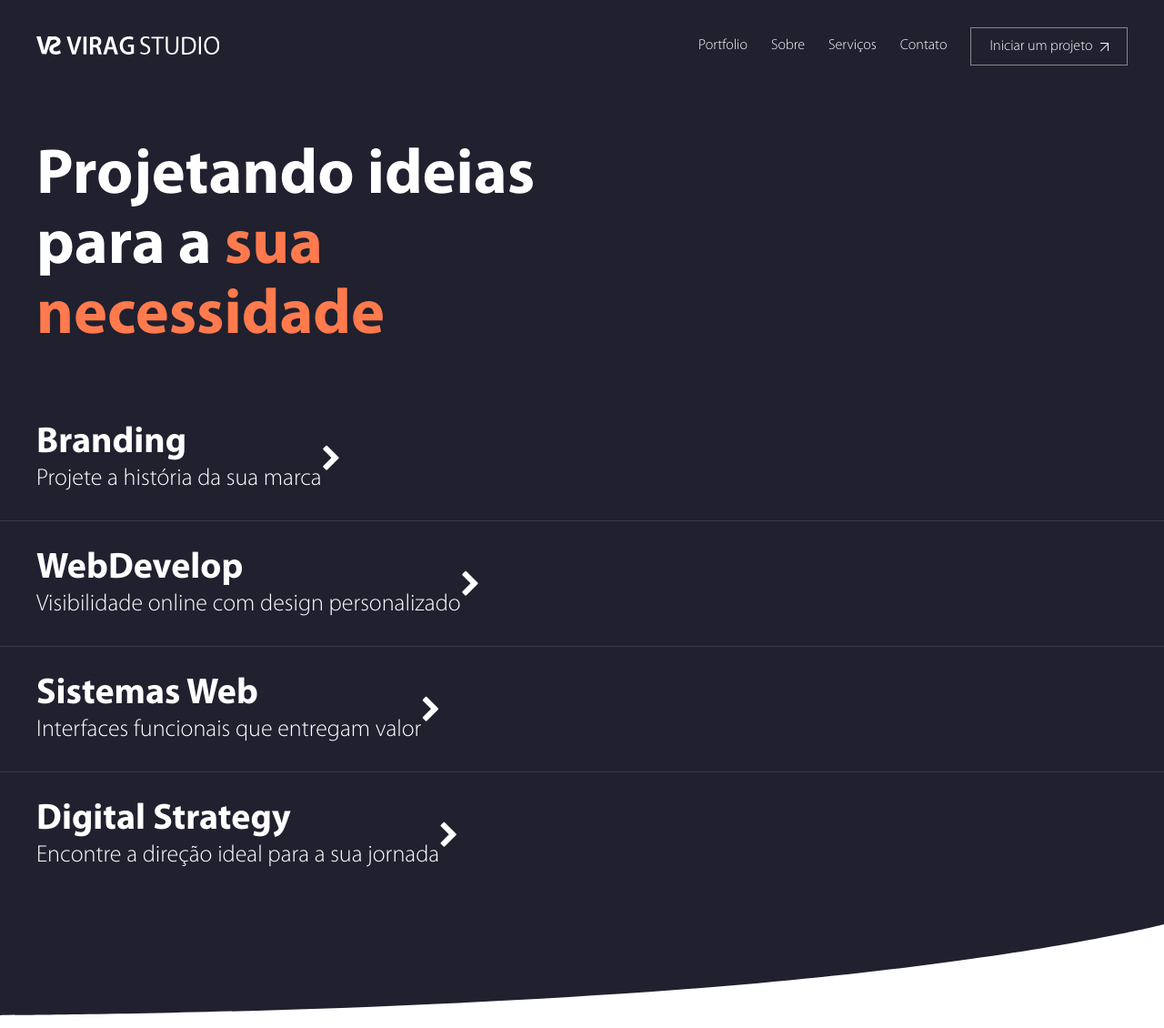
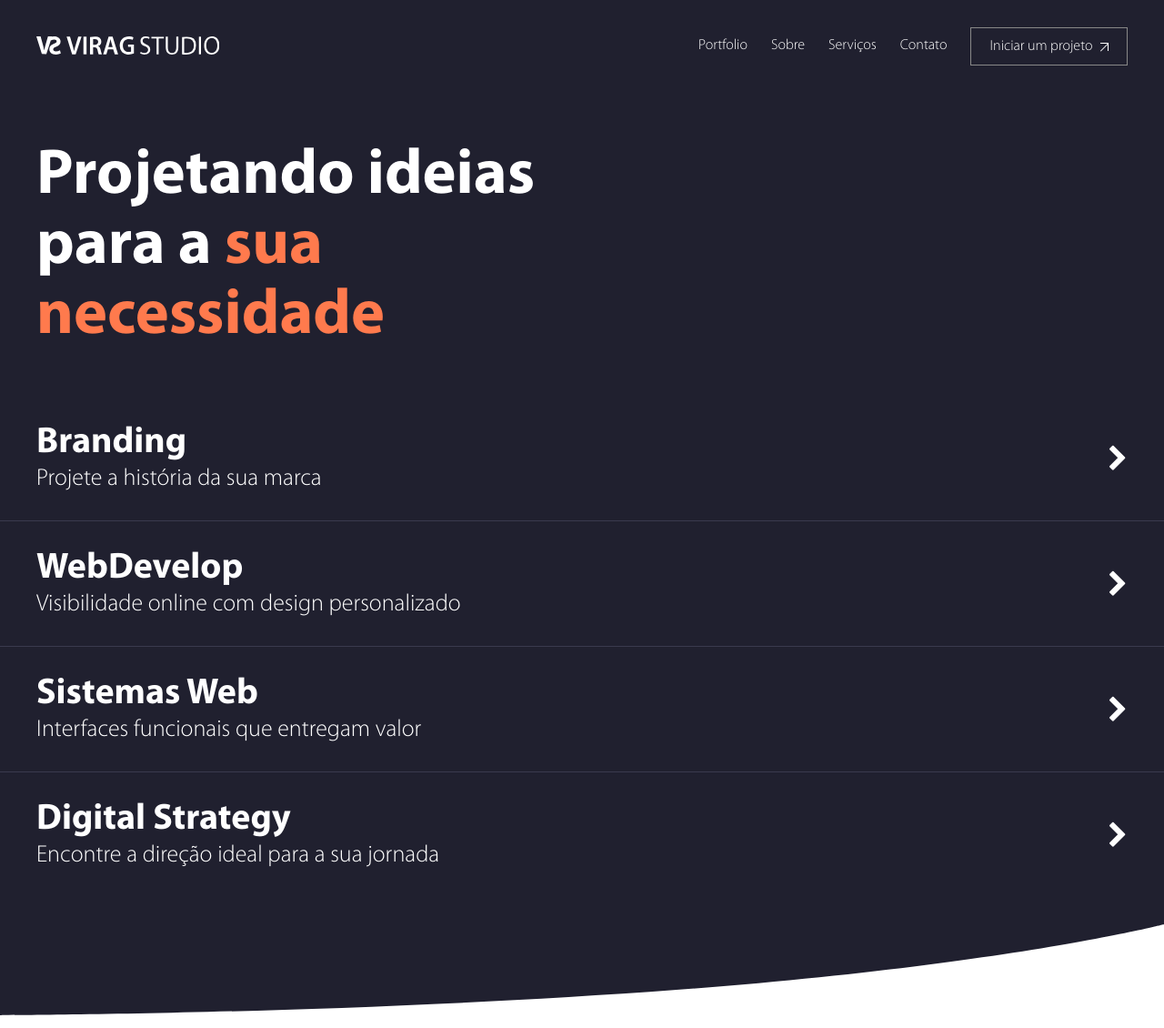
Before and after one commit to RichardVirag/viragstudio, a Node server app: page /servicos in a window 1280 px wide. Shown: the top 1130 px of the page at 91% size. Run offline with Node 20, Linux system fonts and the light colour scheme.

Commit message:
Ajuste container

```diff
--- a/assets/css/main.css
+++ b/assets/css/main.css
@@ -239,7 +239,7 @@ label {
 
 @media screen and (max-width: 1599px) {
   .container {
-    width: auto;
+    width: 100%;
   }
 }
 
```
